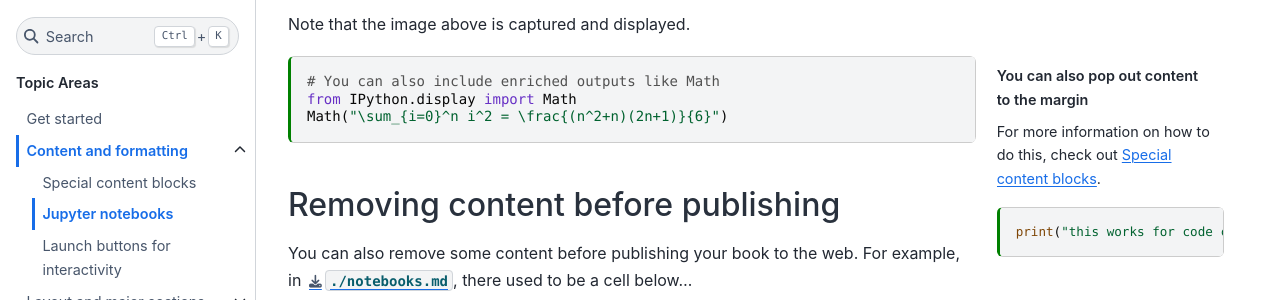
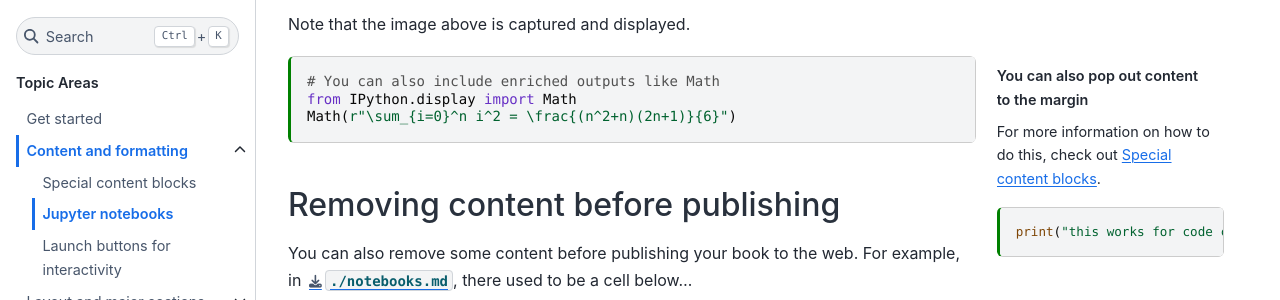
Before and after one commit to executablebooks/sphinx-book-theme, a Sphinx documentation site: the page built from docs/content/notebooks.md, in a window 1280 px wide and 900 px high, scrolled down 1310 px. Shown: the part 152-452 px from the top of the window. Built offline with Sphinx 7.4.7 and the Sphinx Book theme 1.1.4, drawn with Linux system fonts in a browser that asks for light colours; pages that are not in the unit, such as notebooks, are missing from menus; comment, search, counter and statistics services are not loaded; the version number is read from the project's files by our own code.

Commit message:
Use raw strings for math equations (#881)
This fixes “Math input error” which can be seen in the documentation:
https://sphinx-book-theme.readthedocs.io/en/stable/reference/notebooks.html#math

````diff
--- a/docs/content/notebooks.md
+++ b/docs/content/notebooks.md
@@ -115,7 +115,7 @@
 ```{code-cell} ipython3
 # You can also include enriched outputs like Math
 from IPython.display import Math
-Math("\sum_{i=0}^n i^2 = \frac{(n^2+n)(2n+1)}{6}")
+Math(r"\sum_{i=0}^n i^2 = \frac{(n^2+n)(2n+1)}{6}")
 ```
 
 ## Removing content before publishing
````
Also changed, not shown: docs/reference/notebooks.md (+1 -1 lines).
